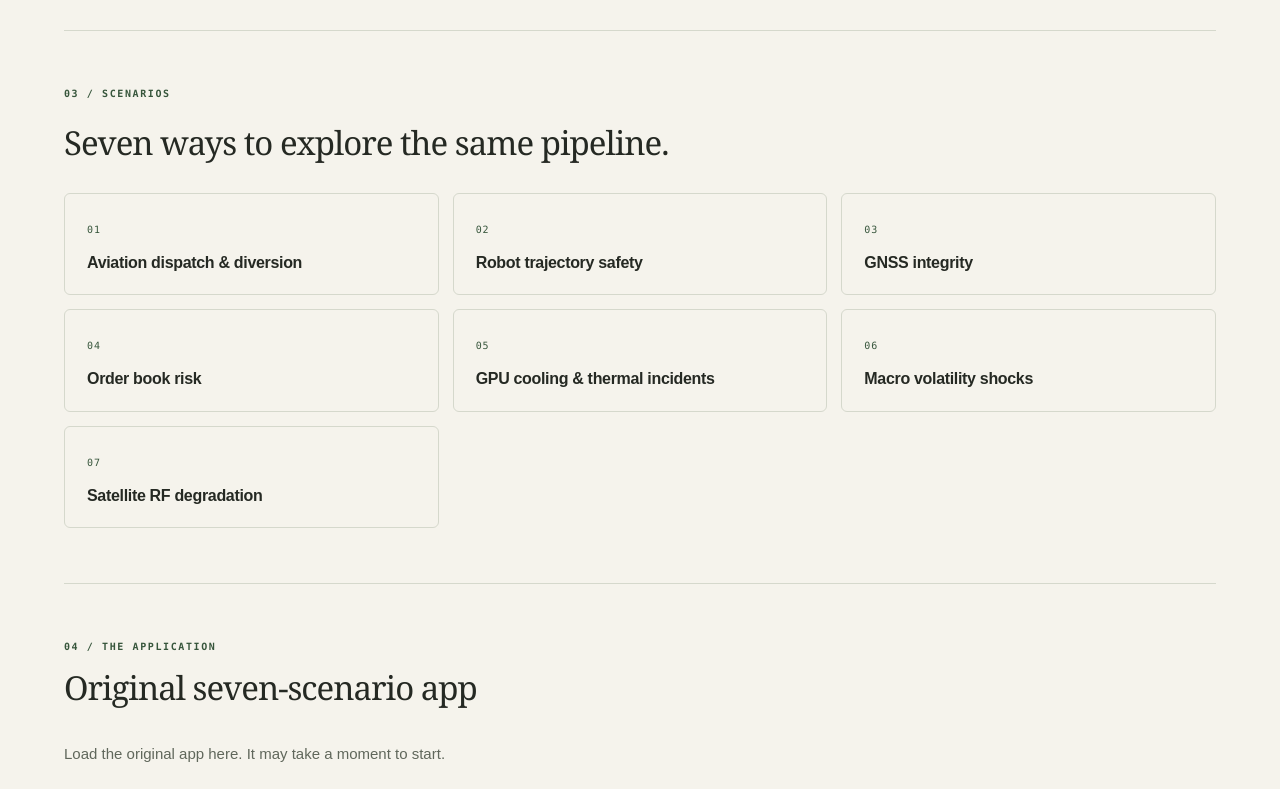
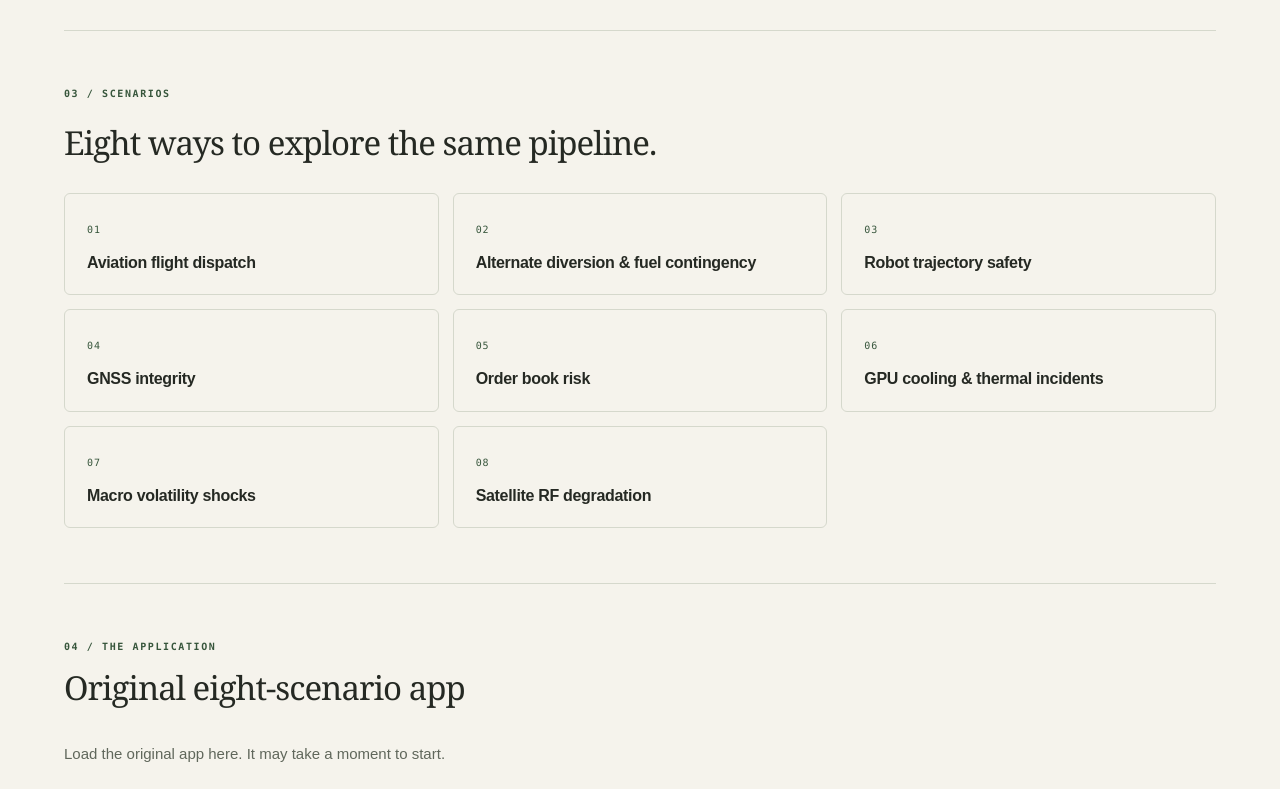
Before and after one commit to jacobhroutzong/portfolio-website, an Astro site: page /projects/decision-intelligence-engine in a window 1280 px wide. Shown: the part 1460-2249 px from the top of the page. Built offline with nearby package versions, Linux system fonts and the light colour scheme; Astro itself is replaced by a stand-in of ours.

Commit message:
Correct Decision Intelligence scenario count and key instructions

```diff
--- a/src/pages/projects/decision-intelligence-engine.astro
+++ b/src/pages/projects/decision-intelligence-engine.astro
@@ -1,15 +1,15 @@
 ---
 import Base from '../../layouts/Base.astro';
-const scenarios = ['Aviation dispatch & diversion', 'Robot trajectory safety', 'GNSS integrity', 'Order book risk', 'GPU cooling & thermal incidents', 'Macro volatility shocks', 'Satellite RF degradation'];
+const scenarios = ['Aviation flight dispatch', 'Alternate diversion & fuel contingency', 'Robot trajectory safety', 'GNSS integrity', 'Order book risk', 'GPU cooling & thermal incidents', 'Macro volatility shocks', 'Satellite RF degradation'];
 ---
-<Base title="Decision Intelligence Engine" description="An interactive Gradio application exploring structured decision routing, telemetry inputs, and confidence gates across seven scenarios."><div class="container page-shell">
+<Base title="Decision Intelligence Engine" description="An interactive Gradio application exploring structured decision routing, telemetry inputs, and confidence gates across eight scenarios."><div class="container page-shell">
 <a class="text-link" href="/projects/">← All projects</a>
-<section class="project-opening"><div class="eyebrow">FEATURED PROJECT / INTERACTIVE APPLICATION</div><h1 class="page-title">Decision Intelligence<br /><em>Engine.</em></h1><p class="page-intro">An interactive control room for exploring how telemetry becomes a structured decision: a selected action, a risk signal, and a severity score.</p><div class="tags large"><span>Python</span><span>Gradio</span><span>NumPy</span><span>Matplotlib</span><span>OpenRouter</span><span>TypeSafe SDK</span></div><div class="button-row"><a class="button primary" href="/projects/decision-intelligence-engine/workbench/">Open workbench</a><a class="button secondary" href="#application">Original seven-scenario app ↓</a><a class="text-link" href="https://github.com/jacobhroutzong/decision-intelligence-engine" target="_blank" rel="noopener noreferrer">View source ↗</a></div></section>
+<section class="project-opening"><div class="eyebrow">FEATURED PROJECT / INTERACTIVE APPLICATION</div><h1 class="page-title">Decision Intelligence<br /><em>Engine.</em></h1><p class="page-intro">An interactive control room for exploring how telemetry becomes a structured decision: a selected action, a risk signal, and a severity score.</p><div class="tags large"><span>Python</span><span>Gradio</span><span>NumPy</span><span>Matplotlib</span><span>OpenRouter</span><span>TypeSafe SDK</span></div><div class="button-row"><a class="button primary" href="/projects/decision-intelligence-engine/workbench/">Open workbench</a><a class="button secondary" href="#application">Original eight-scenario app ↓</a><a class="text-link" href="https://github.com/jacobhroutzong/decision-intelligence-engine" target="_blank" rel="noopener noreferrer">View source ↗</a></div></section>
 <p>Explore <a class="text-link" href="/projects/decision-intelligence-engine/workbench/">robotics</a>, <a class="text-link" href="/projects/decision-intelligence-engine/workbench/aviation/">aviation dispatch</a>, or <a class="text-link" href="/projects/decision-intelligence-engine/workbench/gnss/">GNSS integrity</a> in the workbench.</p>
 <section class="project-story"><div><div class="eyebrow">01 / THE IDEA</div><h2>Make the decision<br />process visible.</h2></div><div><p>The application puts telemetry inputs, model outputs, and a configurable confidence threshold into one interface. You can change a scenario’s inputs, run an evaluation, and inspect both the visual result and its JSON audit record.</p><p>The routing path calls Liquid AI’s <code>liquid/d1-ultra</code> through OpenRouter using the TypeSafe SDK. The interface exposes categorical choice, binary risk, and ordinal severity outputs together.</p></div></section>
 <section class="project-story"><div><div class="eyebrow">02 / EXPLORE THE INTERFACE</div><h2>From inputs<br />to inspection.</h2></div><ol class="walkthrough"><li><h3>Choose a scenario</h3><p>Start with aviation dispatch or explore robotics, infrastructure, navigation, and market risk examples.</p></li><li><h3>Adjust the telemetry</h3><p>Each scenario has three sliders with domain-specific units. A separate slider controls the confidence gate.</p></li><li><h3>Inspect the result</h3><p>Review the selected route, confidence, risk signal, severity, measured request latency, and choice probability chart.</p></li><li><h3>Read the audit record</h3><p>Compare the serialized input with the JSON output to understand what the interface sent and received.</p></li></ol></section>
-<section class="scenario-section"><div class="eyebrow">03 / SCENARIOS</div><h2>Seven ways to explore the same pipeline.</h2><div class="scenario-grid">{scenarios.map((scenario,index) => <div><span class="mono">{String(index+1).padStart(2,'0')}</span><h3>{scenario}</h3></div>)}</div></section>
-<section id="application" class="application-section"><div class="section-heading"><div><div class="eyebrow">04 / THE APPLICATION</div><h2>Original seven-scenario app</h2></div><button id="expand-app" class="button secondary" type="button" hidden>Expand app</button></div><p>Load the original app here. It may take a moment to start.</p><div class="embed-shell"><div id="app-placeholder"><h3>Decision Intelligence Engine</h3><p>Hosted on Hugging Face Spaces. Loading the app connects your browser to Hugging Face; it does not run an evaluation.</p><button id="load-app" class="button primary">Load interactive application</button></div><iframe id="project-app" title="Decision Intelligence Engine interactive application" data-src="https://jacobroutzong-decision-intelligence-engine.hf.space" loading="lazy" referrerpolicy="strict-origin-when-cross-origin" hidden></iframe></div><p class="small muted">Evaluations use the Space’s configured provider credentials or its API-key override field. No credentials are collected by this portfolio.</p></section>
+<section class="scenario-section"><div class="eyebrow">03 / SCENARIOS</div><h2>Eight ways to explore the same pipeline.</h2><div class="scenario-grid">{scenarios.map((scenario,index) => <div><span class="mono">{String(index+1).padStart(2,'0')}</span><h3>{scenario}</h3></div>)}</div></section>
+<section id="application" class="application-section"><div class="section-heading"><div><div class="eyebrow">04 / THE APPLICATION</div><h2>Original eight-scenario app</h2></div><button id="expand-app" class="button secondary" type="button" hidden>Expand app</button></div><p>Load the original app here. It may take a moment to start.</p><div class="embed-shell"><div id="app-placeholder"><h3>Decision Intelligence Engine</h3><p>Hosted on Hugging Face Spaces. Loading the app connects your browser to Hugging Face; it does not run an evaluation.</p><button id="load-app" class="button primary">Load interactive application</button></div><iframe id="project-app" title="Decision Intelligence Engine interactive application" data-src="https://jacobroutzong-decision-intelligence-engine.hf.space" loading="lazy" referrerpolicy="strict-origin-when-cross-origin" hidden></iframe></div><p class="small muted">To run a model evaluation, enter your own OpenRouter API key in the embedded app’s Settings drawer. The portfolio does not collect your key.</p></section>
 <section class="project-story"><div><div class="eyebrow">05 / CURRENT SCOPE</div><h2>What this version<br />demonstrates.</h2></div><div><p>The telemetry router is connected to a model API. Its calibration tab currently uses seeded synthetic confidence and outcome data; the throughput tab generates simulated latencies. Those charts illustrate evaluation concepts and are not measured model benchmarks.</p><p>The scenarios are software demonstrations. This application does not operate aircraft, robots, trading systems, or physical infrastructure. Gate labels describe the interface’s threshold logic.</p><p>Source reviewed October 18, 2026. The independently hosted Space can change as the project develops.</p></div></section>
 </div></Base>
 <script>
--- a/src/pages/projects/decision-intelligence-engine/workbench.astro
+++ b/src/pages/projects/decision-intelligence-engine/workbench.astro
@@ -17,7 +17,7 @@ const fields = robotFields.map(field => field.id === 'localization_sigma_m'
     <a class="dw-back" href="/projects/decision-intelligence-engine/">← Decision Intelligence Engine</a>
     <h1>Robot trajectory safety</h1>
     <p>Explore how collision time and braking assumptions affect the stopping margin in this robotics preview.</p>
-    <a class="dw-scenarios" href="/projects/decision-intelligence-engine/#application">Original seven-scenario app</a>
+    <a class="dw-scenarios" href="/projects/decision-intelligence-engine/#application">Original eight-scenario app</a>
   </header>
   <DecisionScenarioNav active="robotics" />
   <div class="dw-workspace">
--- a/src/pages/projects/decision-intelligence-engine/workbench/aviation.astro
+++ b/src/pages/projects/decision-intelligence-engine/workbench/aviation.astro
@@ -23,7 +23,7 @@ const reservePosition = (value: number) => ((value - reserve.min) / (reserve.max
       <a class="dw-back" href="/projects/decision-intelligence-engine/">← Decision Intelligence Engine</a>
       <h1>Aviation dispatch &amp; diversion</h1>
       <p>Explore the telemetry a dispatch decision would use when the planned destination has a crosswind and an alternate airport is available.</p>
-      <a class="dw-scenarios" href="/projects/decision-intelligence-engine/#application">Original seven-scenario app</a>
+      <a class="dw-scenarios" href="/projects/decision-intelligence-engine/#application">Original eight-scenario app</a>
     </header>
     <DecisionScenarioNav active="aviation" />
     <div class="dw-workspace">
--- a/src/pages/projects/decision-intelligence-engine/workbench/gnss.astro
+++ b/src/pages/projects/decision-intelligence-engine/workbench/gnss.astro
@@ -22,7 +22,7 @@ const fields = [
       <a class="dw-back" href="/projects/decision-intelligence-engine/">← Decision Intelligence Engine</a>
       <h1>GNSS integrity</h1>
       <p>Compare signal quality, radio noise, and the distance between satellite and inertial position estimates.</p>
-      <a class="dw-scenarios" href="/projects/decision-intelligence-engine/#application">Original seven-scenario app</a>
+      <a class="dw-scenarios" href="/projects/decision-intelligence-engine/#application">Original eight-scenario app</a>
     </header>
     <DecisionScenarioNav active="gnss" />
     <div class="dw-workspace">
--- a/src/pages/projects/decision-intelligence-engine/workbench/gpu-thermal.astro
+++ b/src/pages/projects/decision-intelligence-engine/workbench/gpu-thermal.astro
@@ -22,7 +22,7 @@ const fields = [
       <a class="dw-back" href="/projects/decision-intelligence-engine/">← Decision Intelligence Engine</a>
       <h1>GPU thermal</h1>
       <p>Compare coolant flow with GPU and rack temperatures in a simulated cooling incident.</p>
-      <a class="dw-scenarios" href="/projects/decision-intelligence-engine/#application">Original seven-scenario app</a>
+      <a class="dw-scenarios" href="/projects/decision-intelligence-engine/#application">Original eight-scenario app</a>
     </header>
     <DecisionScenarioNav active="gpu-thermal" />
     <div class="dw-workspace">
--- a/src/pages/projects/decision-intelligence-engine/workbench/order-book.astro
+++ b/src/pages/projects/decision-intelligence-engine/workbench/order-book.astro
@@ -22,7 +22,7 @@ const fields = [
       <a class="dw-back" href="/projects/decision-intelligence-engine/">← Decision Intelligence Engine</a>
       <h1>Order book risk</h1>
       <p>Explore how stale quotes and thinning liquidity change the model’s recommendation in a simulated market.</p>
-      <a class="dw-scenarios" href="/projects/decision-intelligence-engine/#application">Original seven-scenario app</a>
+      <a class="dw-scenarios" href="/projects/decision-intelligence-engine/#application">Original eight-scenario app</a>
     </header>
     <DecisionScenarioNav active="order-book" />
     <div class="dw-workspace">
```
